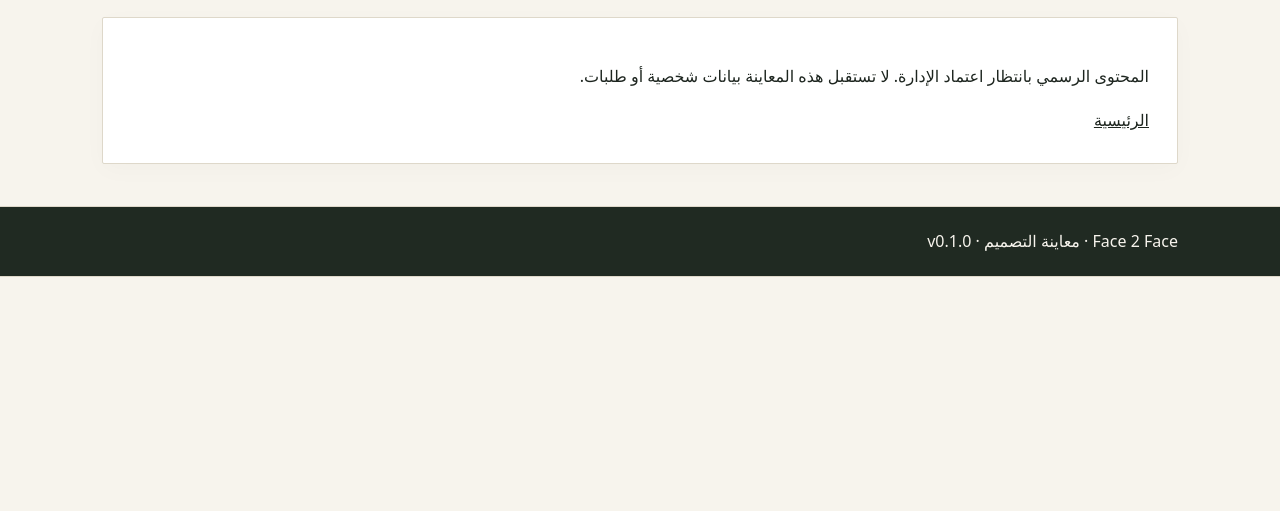
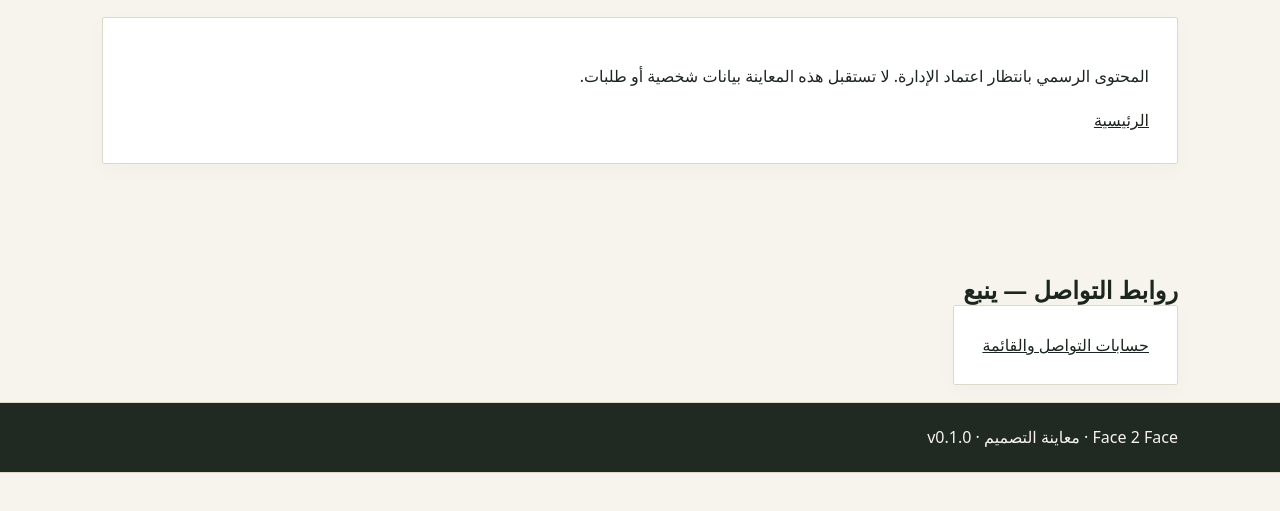
Before and after one commit to abud3d/F2f, a plain HTML site: page contact.html in a window 1280 px wide. Shown: the part 203-714 px from the top of the page. Drawn offline with Linux system fonts and the light colour scheme.

Commit message:
Connect city menus and Yanbu contact links

```diff
--- a/contact.html
+++ b/contact.html
@@ -1 +1 @@
-<!doctype html><html lang="ar" dir="rtl"><head><meta charset="utf-8"><meta name="viewport" content="width=device-width,initial-scale=1"><title>التواصل | Face 2 Face</title><meta name="description" content="التواصل — Face 2 Face Restaurant and Bakery"><meta name="robots" content="noindex,follow"><meta property="og:title" content="التواصل | Face 2 Face"><link rel="stylesheet" href="assets/site.css"></head><body><a class="skip" href="#content">تجاوز التنقل</a><header><div class="wrap bar"><a class="logo" href="index.html">F2F.</a><nav aria-label="التنقل"><a href="index.html">الرئيسية</a><a href="menu.html">قائمة الطعام</a><a href="branches.html">الفروع</a><a href="offers.html">العروض</a><a href="loyalty.html">الولاء</a><a href="contact.html" aria-current="page">التواصل</a><a href="en/contact.html" lang="en">English</a></nav></div></header><main id="content"><section class="wrap section"><h1>التواصل</h1><article class="card"><p>المحتوى الرسمي بانتظار اعتماد الإدارة. لا تستقبل هذه المعاينة بيانات شخصية أو طلبات.</p><a href="index.html">الرئيسية</a></article></section></main><footer><div class="wrap">Face 2 Face · معاينة التصميم · v0.1.0</div></footer></body></html>
+<!doctype html><html lang="ar" dir="rtl"><head><meta charset="utf-8"><meta name="viewport" content="width=device-width,initial-scale=1"><title>التواصل | Face 2 Face</title><meta name="description" content="التواصل — Face 2 Face Restaurant and Bakery"><meta name="robots" content="noindex,follow"><meta property="og:title" content="التواصل | Face 2 Face"><link rel="stylesheet" href="assets/site.css"></head><body><a class="skip" href="#content">تجاوز التنقل</a><header><div class="wrap bar"><a class="logo" href="index.html">F2F.</a><nav aria-label="التنقل"><a href="index.html">الرئيسية</a><a href="menu.html">قائمة الطعام</a><a href="branches.html">الفروع</a><a href="offers.html">العروض</a><a href="loyalty.html">الولاء</a><a href="contact.html" aria-current="page">التواصل</a><a href="en/contact.html" lang="en">English</a></nav></div></header><main id="content"><section class="wrap section"><h1>التواصل</h1><article class="card"><p>المحتوى الرسمي بانتظار اعتماد الإدارة. لا تستقبل هذه المعاينة بيانات شخصية أو طلبات.</p><a href="index.html">الرئيسية</a></article></section><section class="wrap section"><h2>روابط التواصل — ينبع</h2><a class="card" href="https://linktr.ee/Face2faceyanbu">حسابات التواصل والقائمة</a></section></main><footer><div class="wrap">Face 2 Face · معاينة التصميم · v0.1.0</div></footer></body></html>
```
